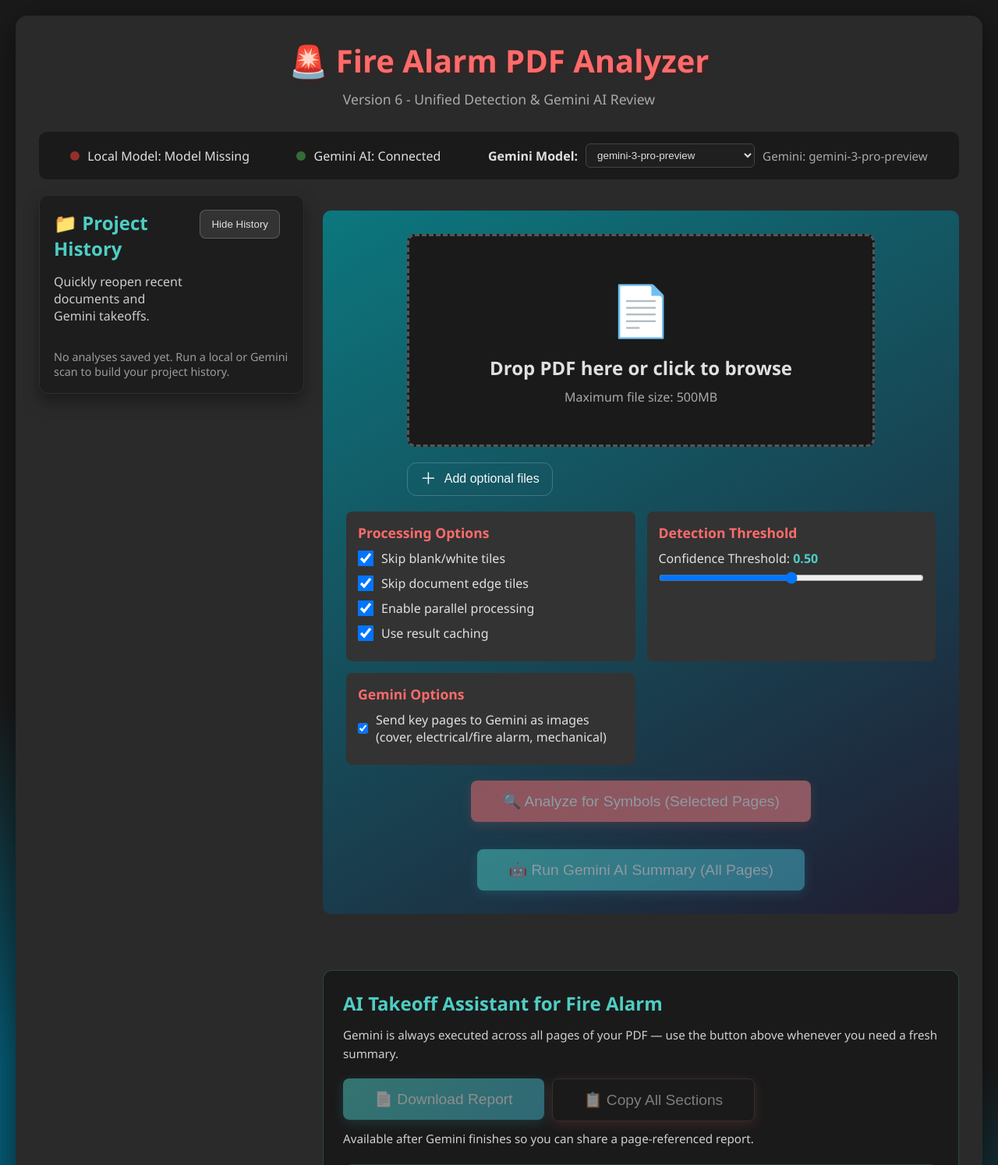
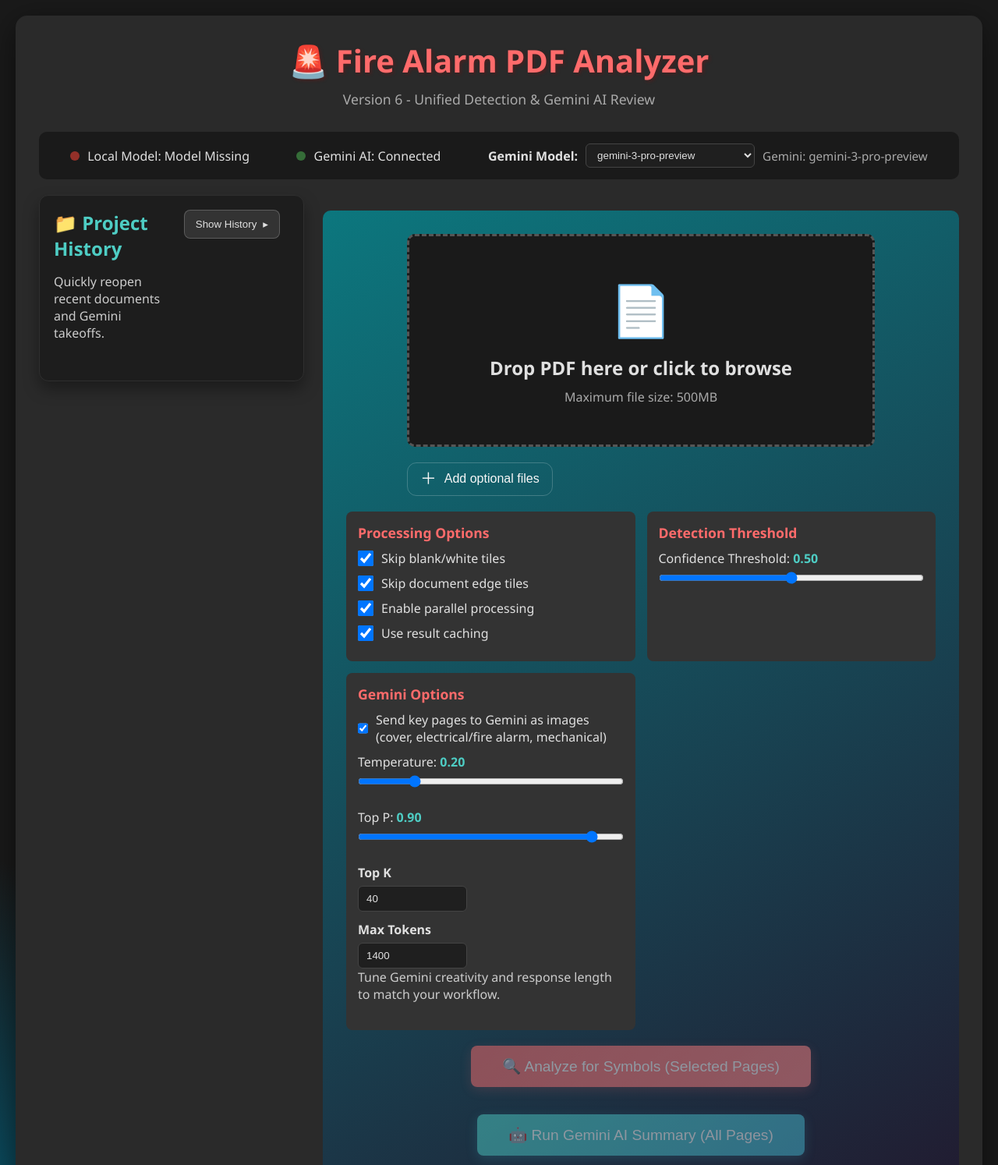
Before and after one commit to dms0313/Fire-Alarm-Project-Takeoff-Assistant, a Flask app: page / in a window 1280 px wide. Shown: the top 1494 px of the page at 78% size. Run offline with Flask 3, Linux system fonts and the light colour scheme; data that the repository does not hold is empty; some libraries are stand-ins or nearby versions.

```diff
--- a/routes/analysis.py
+++ b/routes/analysis.py
@@ -25,6 +25,38 @@ logger = logging.getLogger(__name__)
 analysis_jobs = {}
 analysis_lock = threading.Lock()
 history_store = HistoryStore()
+
+
+def _parse_float_field(form, key, default, min_value=None, max_value=None):
+    raw_value = form.get(key)
+    if raw_value is None:
+        return default
+
+    try:
+        value = float(raw_value)
+        if min_value is not None:
+            value = max(min_value, value)
+        if max_value is not None:
+            value = min(max_value, value)
+        return value
+    except (TypeError, ValueError):
+        return default
+
+
+def _parse_int_field(form, key, default, min_value=None, max_value=None):
+    raw_value = form.get(key)
+    if raw_value is None:
+        return default
+
+    try:
+        value = int(float(raw_value))
+        if min_value is not None:
+            value = max(min_value, value)
+        if max_value is not None:
+            value = min(max_value, value)
+        return value
+    except (TypeError, ValueError):
+        return default
 
 
 def register_analysis_routes(app, analyzer):
@@ -207,6 +239,16 @@ def register_analysis_routes(app, analyzer):
             return jsonify({'success': False, 'error': 'Empty filename'}), 400
 
         send_images = request.form.get('send_images', 'true').lower() == 'true'
+        temperature = _parse_float_field(request.form, 'temperature', config.GEMINI_TEMPERATURE, 0, 1)
+        top_p = _parse_float_field(request.form, 'top_p', config.GEMINI_TOP_P, 0, 1)
+        top_k = _parse_int_field(request.form, 'top_k', config.GEMINI_TOP_K, 1, 64)
+        max_output_tokens = _parse_int_field(
+            request.form,
+            'max_output_tokens',
+            config.GEMINI_MAX_OUTPUT_TOKENS,
+            256,
+            4096,
+        )
 
         # Save uploaded file
         job_id = str(uuid.uuid4())
@@ -221,6 +263,13 @@ def register_analysis_routes(app, analyzer):
 
         try:
             logger.info(f"Starting Gemini analysis job {job_id}")
+
+            analyzer.gemini_analyzer.update_generation_settings(
+                temperature=temperature,
+                top_p=top_p,
+                top_k=top_k,
+                max_output_tokens=max_output_tokens,
+            )
 
             # =================================================================
             # UPDATED CALL: Pass the pdf_path directly to the new analyzer
--- a/static/css/style.css
+++ b/static/css/style.css
@@ -106,6 +106,17 @@ h1 {
     gap: 12px;
 }
 
+.history-list-wrapper {
+    overflow: hidden;
+    max-height: 0;
+    transition: max-height 0.35s ease, opacity 0.25s ease;
+    opacity: 0;
+}
+
+.history-list-wrapper.expanded {
+    opacity: 1;
+}
+
 .history-status {
     color: #b0b0b0;
     font-size: 0.95rem;
@@ -619,6 +630,40 @@ h1 {
 .slider-value {
     color: #4ECDC4;
     font-weight: bold;
+}
+
+.gemini-advanced-grid {
+    display: grid;
+    grid-template-columns: repeat(auto-fit, minmax(220px, 1fr));
+    gap: 12px;
+    margin-top: 10px;
+}
+
+.input-group {
+    display: flex;
+    flex-direction: column;
+    gap: 6px;
+}
+
+.input-group label {
+    font-weight: 600;
+}
+
+.input-group input[type="number"] {
+    background: #1f1f1f;
+    color: #e0e0e0;
+    border: 1px solid #444;
+    border-radius: 6px;
+    padding: 8px 10px;
+}
+
+.input-group input[type="number"]:focus {
+    outline: 2px solid #4ECDC4;
+    border-color: #4ECDC4;
+}
+
+.input-group.compact input[type="number"] {
+    max-width: 140px;
 }
 
 .btn {
@@ -891,12 +936,24 @@ h1 {
     cursor: pointer;
     transition: all 0.3s ease;
     white-space: nowrap;
+    display: inline-flex;
+    align-items: center;
+    gap: 8px;
 }
 
 .collapse-toggle:hover {
     background: #4ECDC4;
     border-color: transparent;
     color: #0f0f0f;
+}
+
+.collapse-toggle .toggle-chevron {
+    transition: transform 0.25s ease;
+    display: inline-block;
+}
+
+.collapse-toggle[aria-expanded="true"] .toggle-chevron {
+    transform: rotate(90deg);
 }
 
 .page-grid-wrapper {
--- a/static/js/main.js
+++ b/static/js/main.js
@@ -51,8 +51,15 @@ const askFollowUpBtn = document.getElementById('askFollowUpBtn');
 const followUpStatus = document.getElementById('followUpStatus');
 const followUpResponse = document.getElementById('followUpResponse');
 const historyList = document.getElementById('historyList');
+const historyListWrapper = document.getElementById('historyListWrapper');
 const historyStatus = document.getElementById('historyStatus');
 const historyToggle = document.getElementById('historyToggle');
+const geminiTemperatureInput = document.getElementById('geminiTemperature');
+const geminiTemperatureValue = document.getElementById('geminiTemperatureValue');
+const geminiTopPInput = document.getElementById('geminiTopP');
+const geminiTopPValue = document.getElementById('geminiTopPValue');
+const geminiTopKInput = document.getElementById('geminiTopK');
+const geminiMaxTokensInput = document.getElementById('geminiMaxTokens');
 
 const DEVICE_NAME_MAP = {
     cm: 'Control Module',
@@ -125,7 +132,7 @@ DocumentReady(() => {
     setupModelSelector();
     setupFollowUp();
     setPageSelectionCollapsed(true);
-    setHistoryCollapsed(false);
+    setHistoryCollapsed(true);
     resetGeminiUI();
     checkStatus();
     setInterval(checkStatus, 30000);
@@ -260,6 +267,22 @@ function setupControls() {
             confidenceValue.textContent = parseFloat(e.target.value).toFixed(2);
         });
     }
+
+    if (geminiTemperatureInput && geminiTemperatureValue) {
+        const updateTemperature = (value) => {
+            geminiTemperatureValue.textContent = parseFloat(value || 0).toFixed(2);
+        };
+        updateTemperature(geminiTemperatureInput.value);
+        geminiTemperatureInput.addEventListener('input', (e) => updateTemperature(e.target.value));
+    }
+
+    if (geminiTopPInput && geminiTopPValue) {
+        const updateTopP = (value) => {
+            geminiTopPValue.textContent = parseFloat(value || 0).toFixed(2);
+        };
+        updateTopP(geminiTopPInput.value);
+        geminiTopPInput.addEventListener('input', (e) => updateTopP(e.target.value));
+    }
 }
 
 function setupModelSelector() {
@@ -300,6 +323,51 @@ function setPageSelectionCollapsed(collapsed) {
         pageSelectionToggle.textContent = collapsed ? 'Expand Page Selection' : 'Collapse Page Selection';
         pageSelectionToggle.setAttribute('aria-expanded', (!collapsed).toString());
     }
+}
+
+function setHistoryCollapsed(collapsed) {
+    historyCollapsed = collapsed;
+
+    if (historyToggle) {
+        const label = historyToggle.querySelector('.toggle-label');
+        if (label) {
+            label.textContent = collapsed ? 'Show History' : 'Hide History';
+        }
+        historyToggle.setAttribute('aria-expanded', (!collapsed).toString());
+    }
+
+    if (historyListWrapper) {
+        const targetHeight = collapsed ? 0 : historyListWrapper.scrollHeight;
+        historyListWrapper.style.maxHeight = `${targetHeight}px`;
+        historyListWrapper.classList.toggle('expanded', !collapsed);
+        historyListWrapper.classList.toggle('collapsed', collapsed);
+    }
+
+    if (historyList) {
+        historyList.setAttribute('aria-hidden', collapsed.toString());
+    }
+}
+
+function clampNumber(value, min, max, fallback) {
+    const num = Number.parseFloat(value);
+    if (Number.isFinite(num)) {
+        return Math.min(max, Math.max(min, num));
+    }
+    return fallback;
+}
+
+function getGeminiGenerationSettings() {
+    const temperature = clampNumber(geminiTemperatureInput ? geminiTemperatureInput.value : null, 0, 1, 0.2);
+    const topP = clampNumber(geminiTopPInput ? geminiTopPInput.value : null, 0, 1, 0.9);
+    const topK = clampNumber(geminiTopKInput ? geminiTopKInput.value : null, 1, 64, 40);
+    const maxTokens = clampNumber(geminiMaxTokensInput ? geminiMaxTokensInput.value : null, 256, 4096, 1400);
+
+    return {
+        temperature,
+        top_p: topP,
+        top_k: topK,
+        max_output_tokens: Math.round(maxTokens),
+    };
 }
 
 function positionPageHoverPreview(target) {
@@ -1174,6 +1242,10 @@ function startAnalysis(type) {
         endpoint = '/api/analyze_gemini';
         const sendGeminiImages = sendGeminiImagesCheckbox ? sendGeminiImagesCheckbox.checked : false;
         formData.append('send_images', sendGeminiImages);
+        const generationSettings = getGeminiGenerationSettings();
+        Object.entries(generationSettings).forEach(([key, value]) => {
+            formData.append(key, value);
+        });
         const specFile = selectedSpecFile || (specFileInput ? specFileInput.files[0] : null);
         if (specFile) {
             formData.append('spec_pdf', specFile);
@@ -3136,19 +3208,8 @@ async function refreshHistoryList() {
         renderHistoryEntries(payload.entries || []);
     } catch (error) {
         setHistoryStatus(error.message || 'Unable to load history', true);
-    }
-}
-
-function setHistoryCollapsed(collapsed) {
-    historyCollapsed = collapsed;
-
-    if (historyList) {
-        historyList.classList.toggle('collapsed', collapsed);
-    }
-
-    if (historyToggle) {
-        historyToggle.textContent = collapsed ? 'Show History' : 'Hide History';
-        historyToggle.setAttribute('aria-expanded', (!collapsed).toString());
+    } finally {
+        setTimeout(() => setHistoryCollapsed(historyCollapsed), 50);
     }
 }
 
--- a/templates/index.html
+++ b/templates/index.html
@@ -42,12 +42,15 @@
                         </div>
                         <div class="history-actions-inline">
                             <button type="button" class="collapse-toggle" id="historyToggle" aria-expanded="false">
-                                Show History
+                                <span class="toggle-label">Show History</span>
+                                <span class="toggle-chevron" aria-hidden="true">▸</span>
                             </button>
                             <div class="history-status" id="historyStatus"></div>
                         </div>
                     </div>
-                    <div class="history-list collapsed" id="historyList" role="list">
+                    <div class="history-list-wrapper collapsed" id="historyListWrapper">
+                        <div class="history-list" id="historyList" role="list" aria-hidden="true">
+                        </div>
                     </div>
                 </section>
             </aside>
@@ -166,6 +169,25 @@
                                     <input type="checkbox" id="sendGeminiImages" checked>
                                     <label for="sendGeminiImages">Send key pages to Gemini as images (cover, electrical/fire alarm, mechanical)</label>
                                 </div>
+                                <div class="gemini-advanced-grid" aria-label="Fine tune Gemini generation">
+                                    <div class="slider-group">
+                                        <label for="geminiTemperature">Temperature: <span class="slider-value" id="geminiTemperatureValue">0.20</span></label>
+                                        <input type="range" id="geminiTemperature" min="0" max="1" step="0.05" value="0.2">
+                                    </div>
+                                    <div class="slider-group">
+                                        <label for="geminiTopP">Top P: <span class="slider-value" id="geminiTopPValue">0.90</span></label>
+                                        <input type="range" id="geminiTopP" min="0" max="1" step="0.05" value="0.9">
+                                    </div>
+                                    <div class="input-group compact">
+                                        <label for="geminiTopK">Top K</label>
+                                        <input type="number" id="geminiTopK" min="1" max="64" step="1" value="40">
+                                    </div>
+                                    <div class="input-group compact">
+                                        <label for="geminiMaxTokens">Max Tokens</label>
+                                        <input type="number" id="geminiMaxTokens" min="256" max="4096" step="64" value="1400">
+                                    </div>
+                                </div>
+                                <p class="section-subtitle">Tune Gemini creativity and response length to match your workflow.</p>
                             </div>
                         </div>
 
```
Also changed, not shown: config.py (+23 -0 lines), modules/gemini_analyzer.py (+71 -7 lines).
